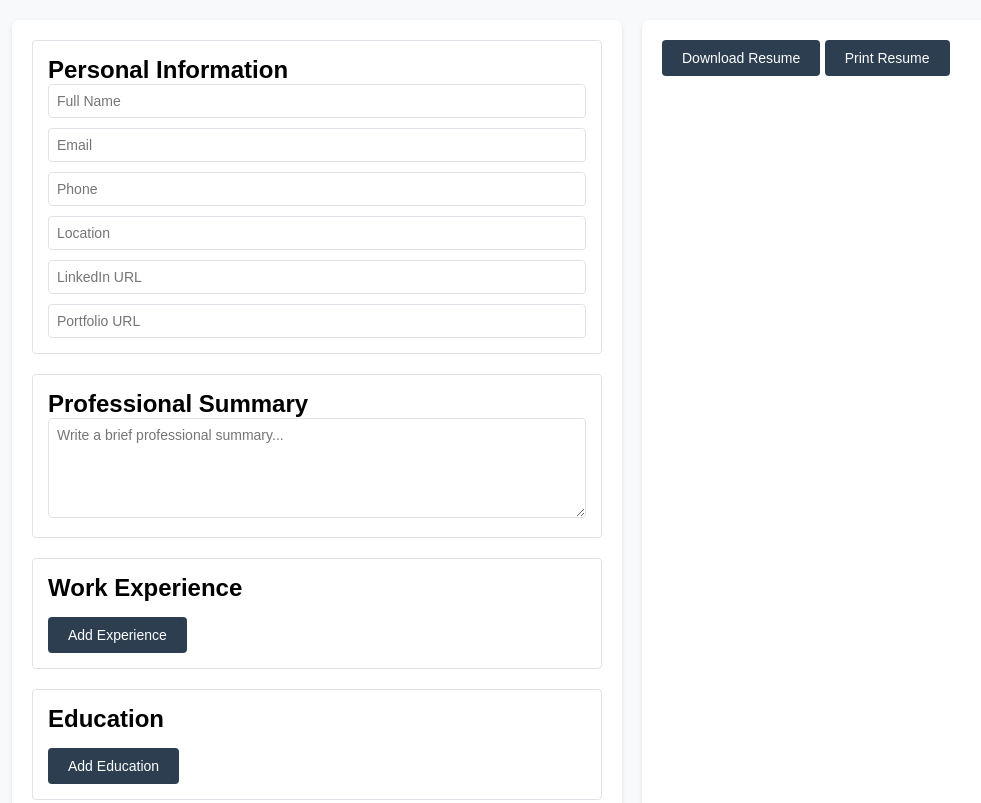
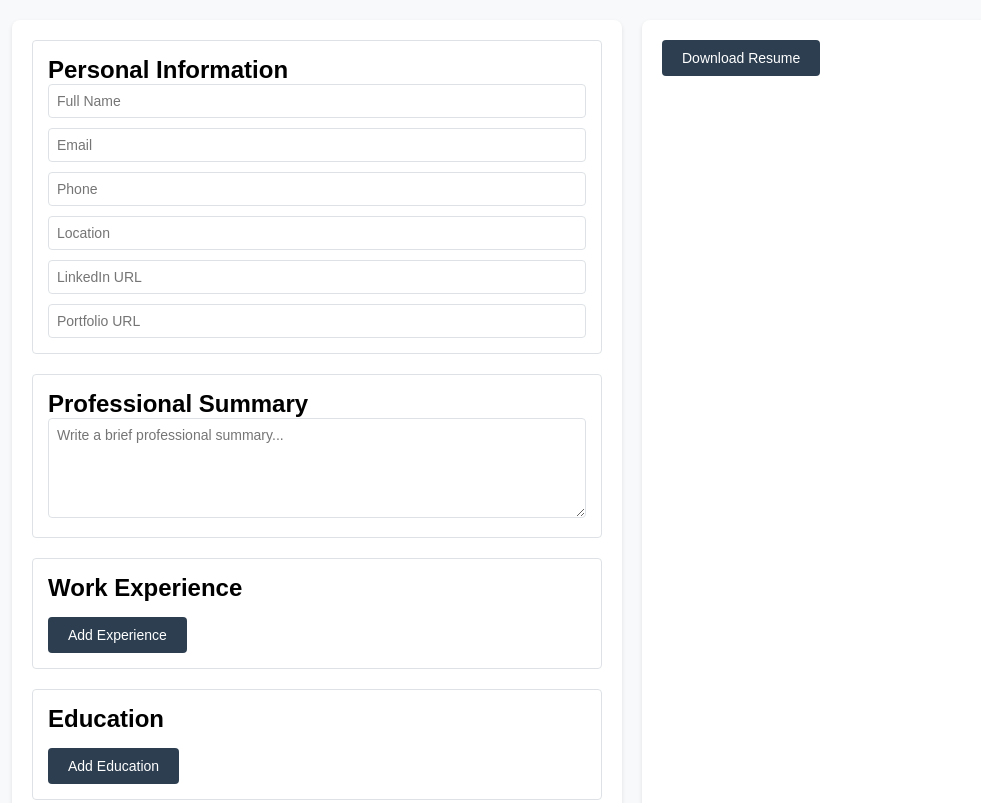
Before and after one commit to jadhav-om/Dynamic-Resume-Template, a plain HTML site: page index.html in a window 1280 px wide. Shown: the top 803 px of the page, without its empty margins (8-989 px from the left). Drawn offline with Linux system fonts and the light colour scheme.

Commit message:
Update index.html

```diff
--- a/index.html
+++ b/index.html
@@ -75,7 +75,7 @@
                 <div id="resumeContent"></div>
                 <div class="preview-actions">
                     <button class="download-btn" onclick="downloadResume()">Download Resume</button>
-                    <button class="print-btn" onclick="window.print()">Print Resume</button>
+
                 </div>
             </div>
         </div>
```
